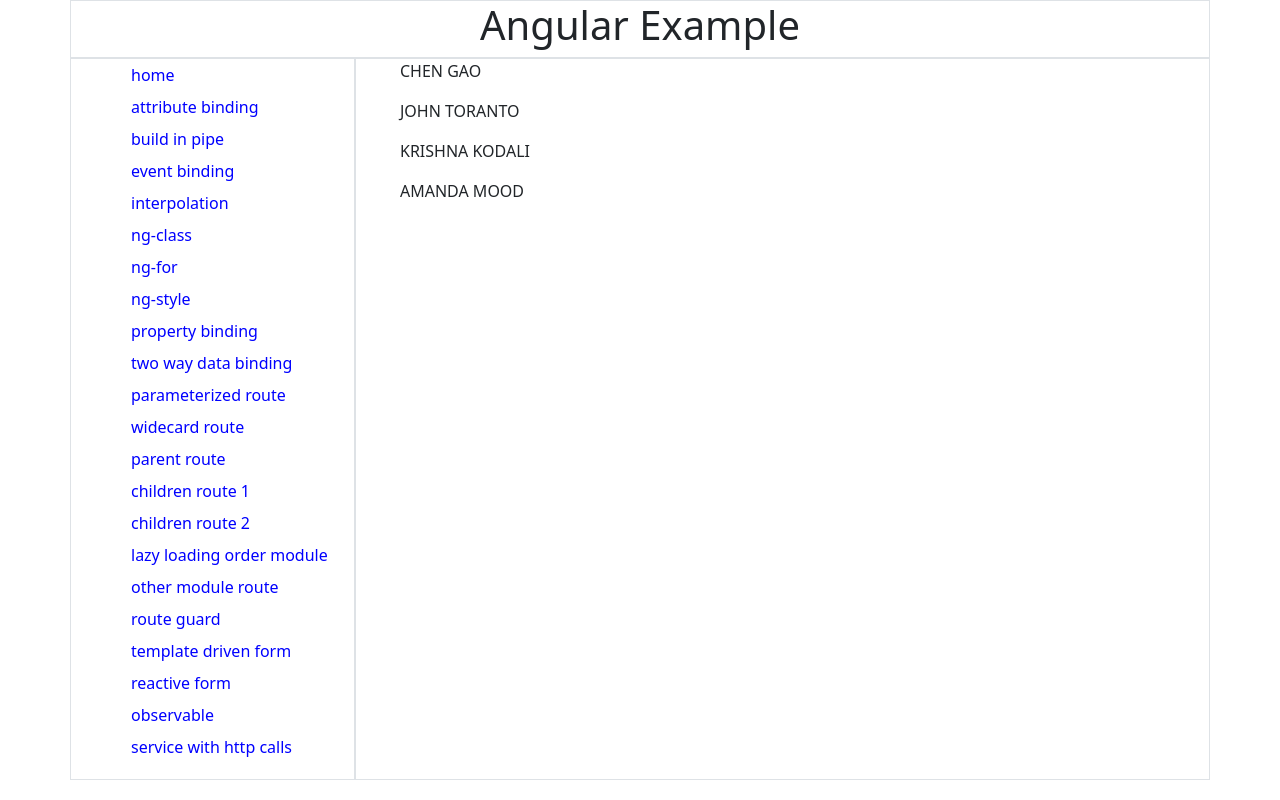
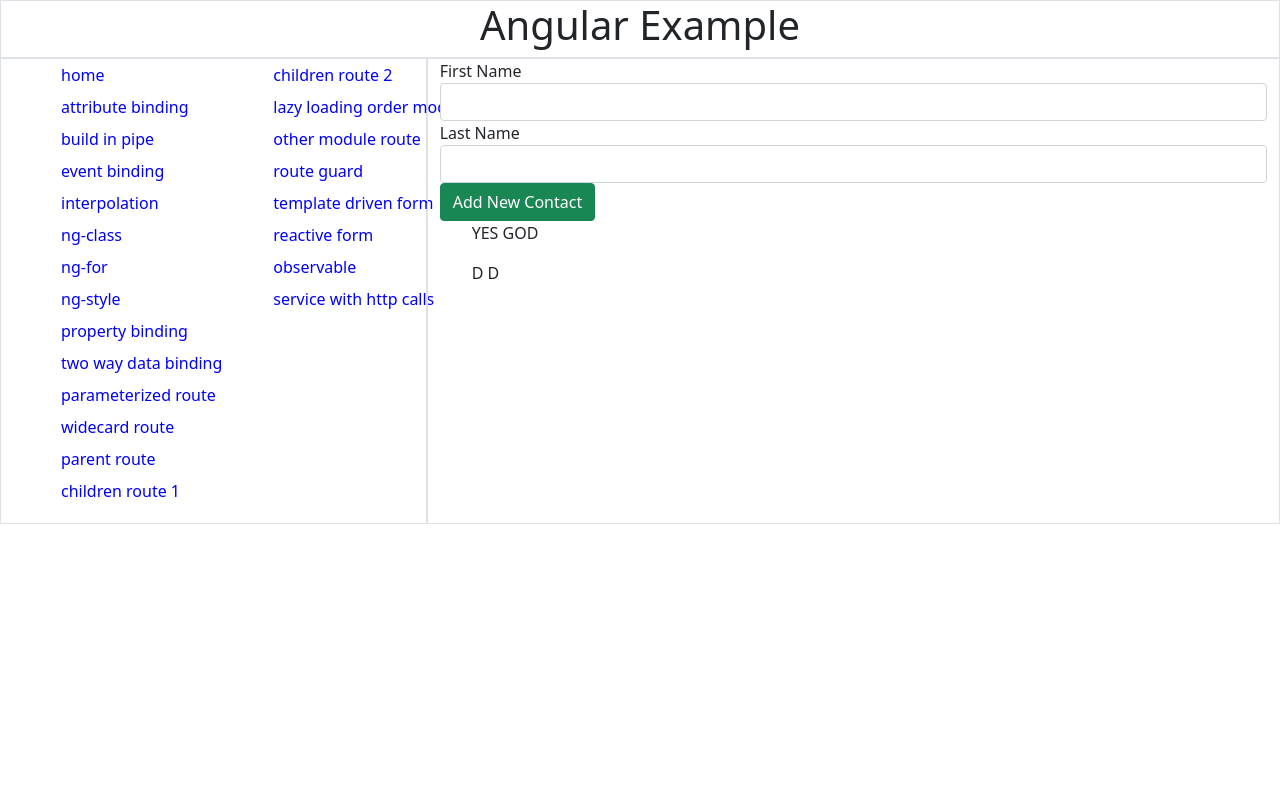
Before and after one commit to chen2905/Angular9, an Angular app in the folder ngApp/: page /contact in a window 1280 px wide. Built offline with nearby package versions, Linux system fonts and the light colour scheme; data requests are answered from the project's data file.

Commit message:
2205241600

```diff
--- a/ngApp/src/app/app.component.html
+++ b/ngApp/src/app/app.component.html
@@ -1,5 +1,5 @@
 
-<div class="padding-x-xl container ">
+<div class="container-fluid ">
   <div class="row">
     <div class="col-12 border">
      <span class="text-center"> <h1>Angular Example</h1></span>
@@ -7,10 +7,10 @@
     </div>
   </div>
   <div class="row">
-    <div class="col-3 border" >
+    <div class="col-4 border" >
       <app-left-menu></app-left-menu>
     </div>
-    <div class="col-9 border">
+    <div class="col-8 border">
 
     <router-outlet></router-outlet>
     </div>
--- a/ngApp/src/app/components/contact/contact.component.html
+++ b/ngApp/src/app/components/contact/contact.component.html
@@ -1,3 +1,21 @@
+
+
+
+
+<form [formGroup]="contactForm" (ngSubmit)="onAddNewContact()">
+
+<div class="form-group">
+  <label for="">First Name</label>
+  <input type="text" class="form-control" name="firstName"  formControlName="firstName">
+</div>
+<div class="form-group">
+  <label for="">Last Name</label>
+  <input type="text" class="form-control"  name="lastName"  formControlName="lastName">
+
+<button class="btn btn-success"  type="submit">Add New Contact</button>
+</div>
+</form>
+
 <ul *ngFor="let contact of contacts">
   {{contact.firstName |uppercase }}  {{contact.lastName |uppercase }}
 </ul>
--- a/ngApp/src/app/components/contact/contact.component.ts
+++ b/ngApp/src/app/components/contact/contact.component.ts
@@ -1,20 +1,40 @@
 import { Component, OnInit } from '@angular/core';
+import { FormBuilder, Validators,FormGroup } from '@angular/forms';
+import { Router } from '@angular/router';
+import { Observable } from 'rxjs';
 import { ContactService } from 'src/app/services/contact.service';
 
 @Component({
   selector: 'app-contact',
   templateUrl: './contact.component.html',
-  styleUrls: ['./contact.component.css']
+  styleUrls: ['./contact.component.css'],
 })
 export class ContactComponent implements OnInit {
+  contacts: any;
+  contactForm:any;
+  constructor(private contactService: ContactService,private fb:FormBuilder) {}
+  addedContactResponse:any
+  ngOnInit(): void {
 
-  contacts:any
-  constructor(private contactService:ContactService) { }
-
-  ngOnInit(): void {
-this.contactService.getContactList().subscribe(data=>{
-  this.contacts = data
-})
+    this.contactForm = this.fb.group({
+      firstName:['',Validators.required],
+      lastName:['',Validators.required]
+    })
+    this.contactService.getContactList().subscribe((data) => {
+      this.contacts = data;
+    });
   }
 
+  onAddNewContact(){
+    const contactListLength=this.contacts?.length +1
+    const newContact={
+
+      "id": contactListLength,
+      "firstName": this.contactForm.value.firstName,
+      "lastName":  this.contactForm.value.lastName
+    }
+    this.contactService.addNewContact(newContact).subscribe((data)=>{
+      window.location.reload();
+    })
+  }
 }
--- a/ngApp/src/app/components/left-menu/left-menu.component.html
+++ b/ngApp/src/app/components/left-menu/left-menu.component.html
@@ -1,3 +1,6 @@
+<div >
+  <div class="row">
+    <div class="col-6">
       <ul>
         <li><a class="dropdown-item" routerLink="">home</a></li>
         <li>
@@ -18,7 +21,9 @@
         <li><a class="dropdown-item" routerLink="ng-for/">ng-for</a></li>
         <li><a class="dropdown-item" routerLink="ng-style/">ng-style</a></li>
         <li>
-    <a class="dropdown-item" routerLink="property-binding/">property binding</a>
+          <a class="dropdown-item" routerLink="property-binding/"
+            >property binding</a
+          >
         </li>
         <li>
           <a class="dropdown-item" routerLink="two-way-data-binding/"
@@ -31,23 +36,39 @@
           >
         </li>
         <!-- <li><a class="dropdown-item" [routerLink]='strQuery'>query parameter route</a></li> -->
-  <li><a class="dropdown-item" routerLink="xdfasdfa">widecard route</a></li>
+        <li>
+          <a class="dropdown-item" routerLink="xdfasdfa">widecard route</a>
+        </li>
         <li><a class="dropdown-item" routerLink="products">parent route</a></li>
         <li>
-    <a class="dropdown-item" routerLink="products/add">children route 1</a>
+          <a class="dropdown-item" routerLink="products/add"
+            >children route 1</a
+          >
+        </li>
+      </ul>
+    </div>
+    <div class="col-6">
+      <ul>
+        <li>
+          <a class="dropdown-item" routerLink="products/edit/10"
+            >children route 2</a
+          >
         </li>
         <li>
-    <a class="dropdown-item" routerLink="products/edit/10">children route 2</a>
+          <a class="dropdown-item" routerLink="orders"
+            >lazy loading order module</a
+          >
         </li>
         <li>
-    <a class="dropdown-item" routerLink="orders">lazy loading order module</a>
-  </li>
-  <li>
-    <a class="dropdown-item" routerLink="orders/detail/1">other module route</a>
+          <a class="dropdown-item" routerLink="orders/detail/1"
+            >other module route</a
+          >
         </li>
         <li><a class="dropdown-item" routerLink="admin">route guard</a></li>
         <li>
-    <a class="dropdown-item" routerLink="users/login">template driven form</a>
+          <a class="dropdown-item" routerLink="users/login"
+            >template driven form</a
+          >
         </li>
         <li>
           <a class="dropdown-item" routerLink="users/checkout">reactive form</a>
@@ -55,5 +76,12 @@
 
         <li><a class="dropdown-item" routerLink="observable">observable</a></li>
 
-  <li><a class="dropdown-item" routerLink="contact">service with http calls</a></li>
+        <li>
+          <a class="dropdown-item" routerLink="contact"
+            >service with http calls</a
+          >
+        </li>
       </ul>
+    </div>
+  </div>
+</div>
--- a/ngApp/src/app/services/contact.service.ts
+++ b/ngApp/src/app/services/contact.service.ts
@@ -20,4 +20,7 @@
     // ]
 
   }
+  addNewContact(newContact:any){
+return this.httpClient.post("http://localhost:3000/contacts",newContact)
+  }
 }
--- a/ngApp/src/assets/db.json
+++ b/ngApp/src/assets/db.json
@@ -1,10 +1,24 @@
 {
   "contacts": [
-    { "id": 1, "firstName": "chen", "lastName": "gao" },
-    { "id": 1, "firstName": "john", "lastName": "toranto" },
-    { "id": 1, "firstName": "krishna", "lastName": "kodali" },
-    { "id": 1, "firstName": "Amanda", "lastName": "Mood" }
+    {
+      "id": 19,
+      "firstName": "yes ",
+      "lastName": "God"
+    },
+    {
+      "id": 2,
+      "firstName": "d",
+      "lastName": "d"
+    }
   ],
-  "comments": [{ "id": 1, "body": "some comment", "postId": 1 }],
-  "profile": { "name": "typicode" }
+  "comments": [
+    {
+      "id": 1,
+      "body": "some comment",
+      "postId": 1
+    }
+  ],
+  "profile": {
+    "name": "typicode"
+  }
 }
```
Also changed, not shown: ngApp/src/app/app.module.ts (+5 -3 lines), 1 other file (tests, documents, lock files or other folders). Lines whose indentation alone changed are shown as unchanged.
